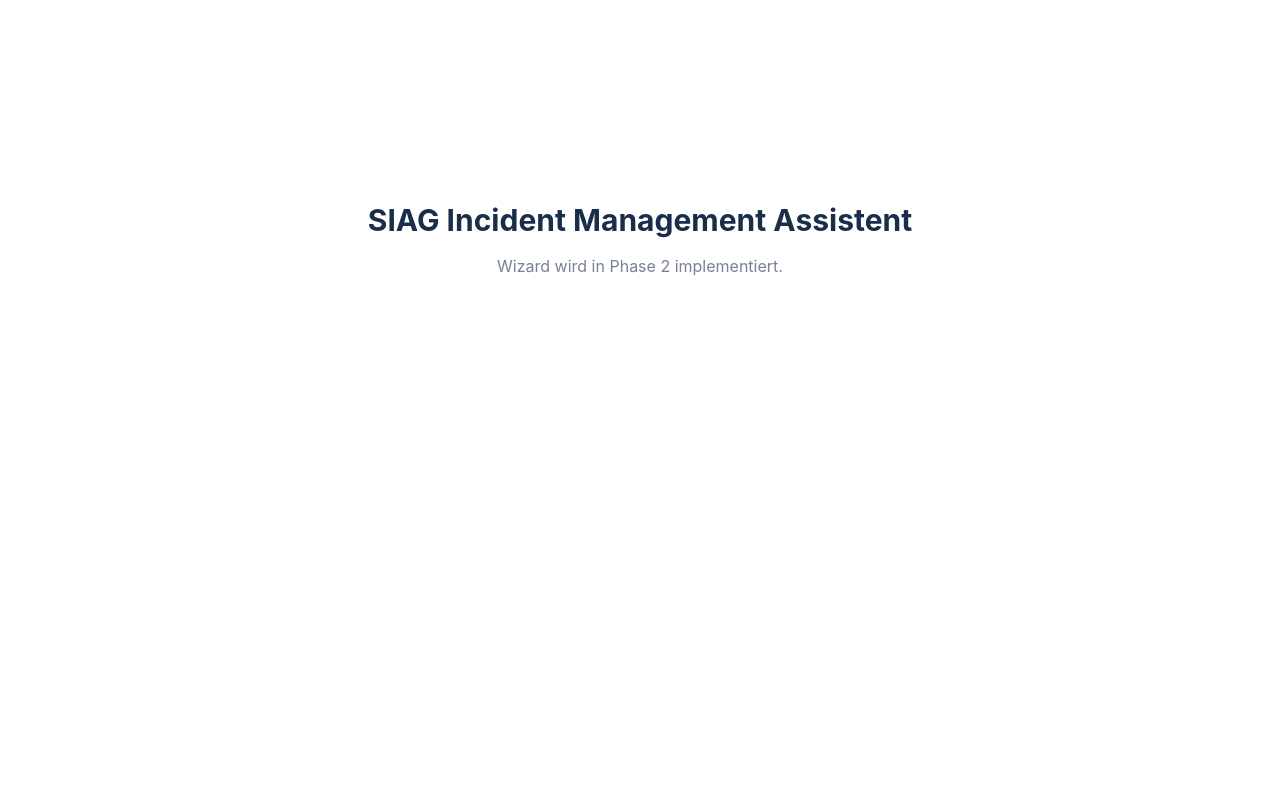
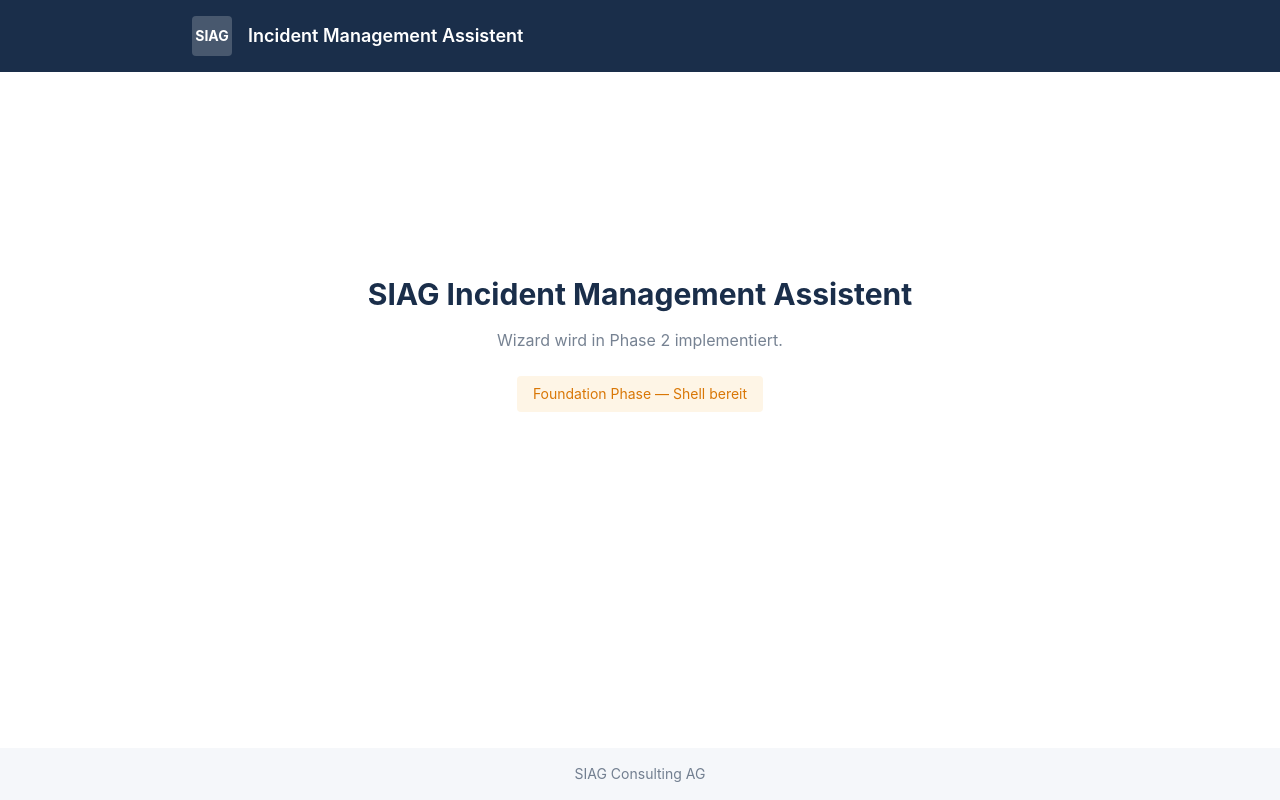
Before and after one commit to pascalammeter/siag-incident-assistant, a Next.js app: page / in a window 1280 px wide. Built offline with nearby package versions, Linux system fonts and the light colour scheme.

Commit message:
feat(01-02): integrate Header/Footer into layout with flex page shell
- Layout imports Header and Footer components
- Flex-col body with sticky footer pattern (min-h-screen)
- Content area max-w-4xl centered with padding
- Page.tsx updated with SIAG-branded placeholder
- Build and lint pass cleanly

```diff
--- a/src/app/layout.tsx
+++ b/src/app/layout.tsx
@@ -1,5 +1,7 @@
 import type { Metadata } from "next";
 import "./globals.css";
+import { Header } from "@/components/Header";
+import { Footer } from "@/components/Footer";
 
 export const metadata: Metadata = {
   title: "SIAG Incident Management Assistent",
@@ -13,7 +15,13 @@
 }) {
   return (
     <html lang="de">
-      <body>{children}</body>
+      <body className="min-h-screen flex flex-col bg-white text-navy">
+        <Header />
+        <main className="flex-1 max-w-4xl mx-auto w-full px-6 py-8">
+          {children}
+        </main>
+        <Footer />
+      </body>
     </html>
   );
 }
--- a/src/app/page.tsx
+++ b/src/app/page.tsx
@@ -5,9 +5,12 @@
         <h1 className="text-3xl font-bold text-navy mb-4">
           SIAG Incident Management Assistent
         </h1>
-        <p className="text-navy/60">
+        <p className="text-navy/60 mb-6">
           Wizard wird in Phase 2 implementiert.
         </p>
+        <div className="inline-block bg-amber/10 text-amber-dark px-4 py-2 rounded text-sm">
+          Foundation Phase — Shell bereit
+        </div>
       </div>
     </div>
   );
```
